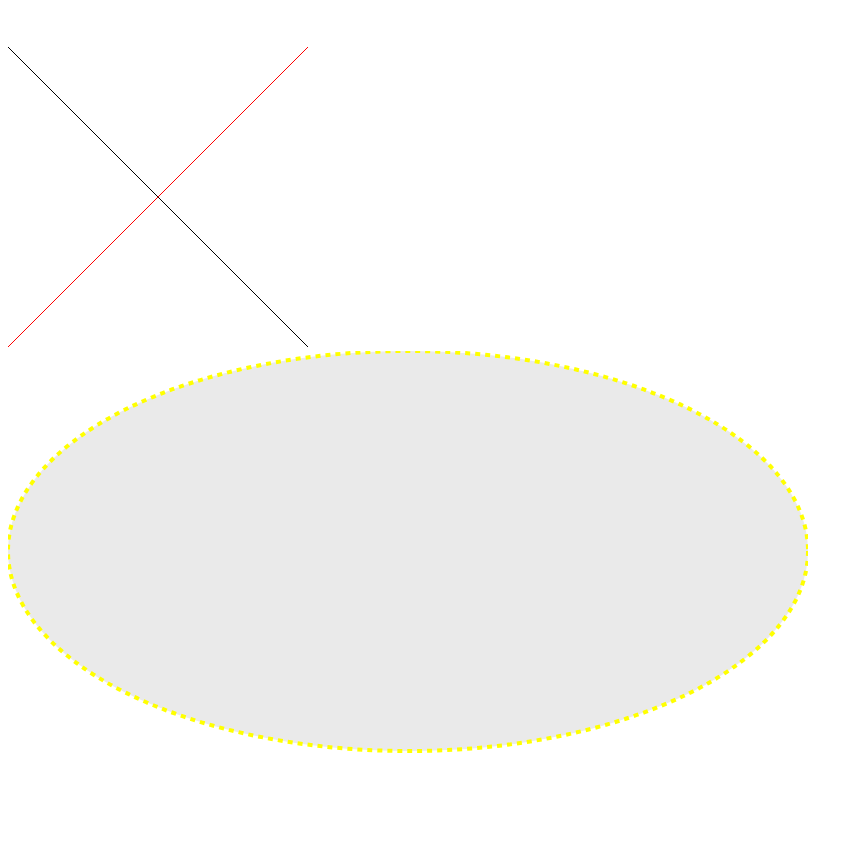
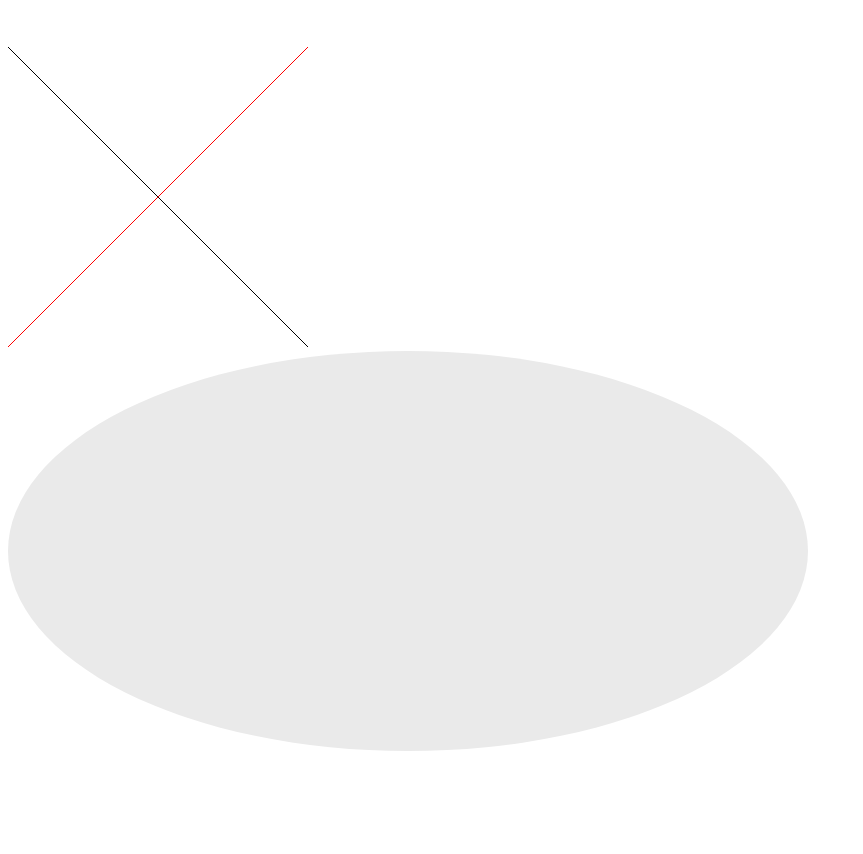
Before and after one commit to yegoryakymenko/mate-practice, a plain HTML site: page svg-practice/adding svg to document/index.html in a window 1280 px wide. Shown: the part 1065-1919 px from the top of the page, without its empty margins (0-863 px from the left). Drawn offline with Linux system fonts and the light colour scheme.

Commit message:
Update index.html

```diff
--- a/svg-practice/adding svg to document/index.html
+++ b/svg-practice/adding svg to document/index.html
@@ -17,7 +17,7 @@
 		<line x1="300" y1="0" x2="0" y2="300" stroke-width="1" stroke="red"/>
 	</svg>
 	<svg>
-		<ellipse cx="400" cy="200" rx="400" ry="200" fill="rgb(234,234,234)" stroke-width="4" stroke="yellow" stroke-dasharray="5"/>
+		<ellipse cx="400" cy="200" rx="400" ry="200" fill="rgb(234,234,234)"/>
 
 	</svg>
 </body>
```
